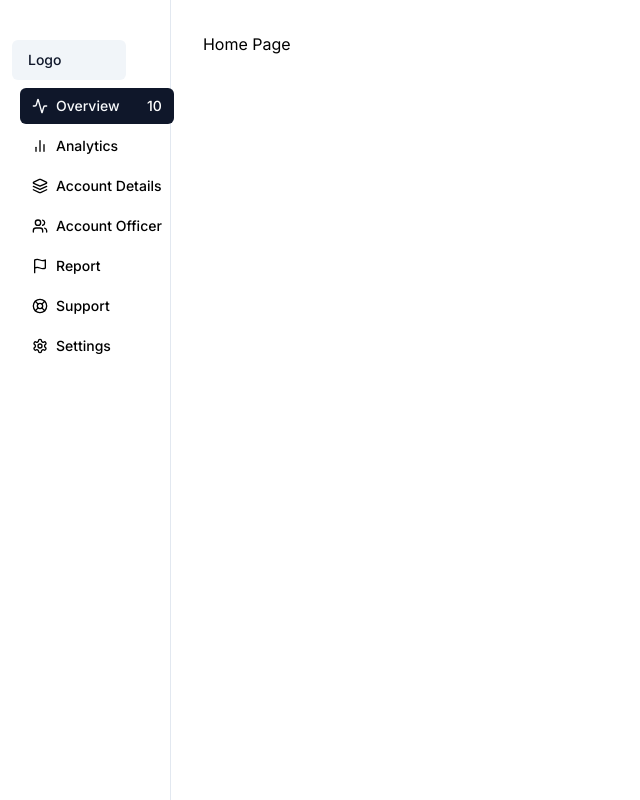
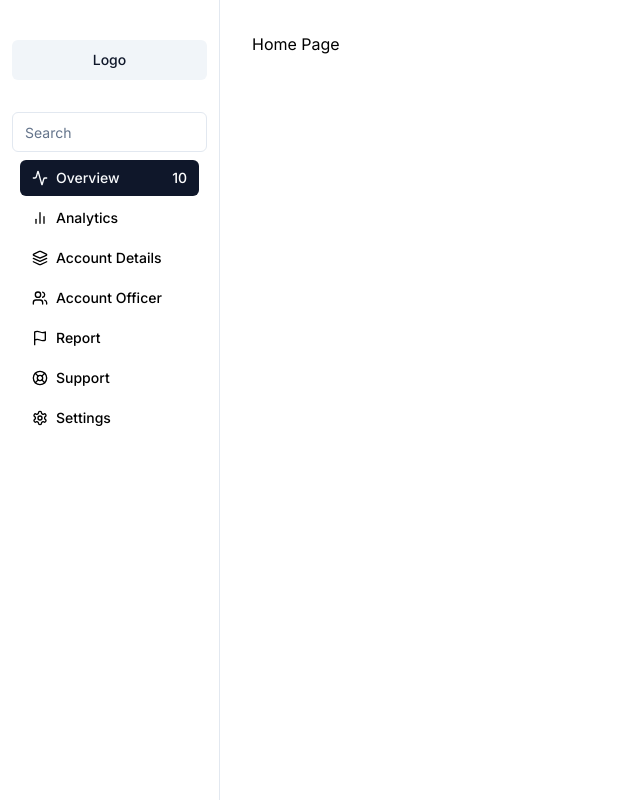
Before and after one commit to Drifty-Cyber/o-dash-next, a Next.js app: page / in a window 1280 px wide. Shown: the whole page, without its empty margins (0-640 px from the left). Built offline with nearby package versions, Linux system fonts and the light colour scheme; what tailwindcss-debug-screens would draw is missing.

Commit message:
chore: add search

```diff
--- a/components/SideNavbar.tsx
+++ b/components/SideNavbar.tsx
@@ -4,30 +4,31 @@ import * as React from "react";
 import { Nav } from "./ui/nav";
 import {
   Activity,
-  Archive,
-  ArchiveX,
   BarChart2,
-  File,
   Flag,
   Layers,
   LifeBuoy,
-  Send,
+  Search,
   Settings,
-  Trash2,
   Users,
 } from "lucide-react";
 import { Button } from "./ui/button";
+import { Input } from "./ui/input";
 
 type props = {};
 
 export default function SideNavBar({}: props) {
   const [isCollapsed, setIsCollapsed] = React.useState(false);
   return (
-    <div className="relative min-w-[80px] border-r px-3 pb-10 pt-10">
-      <div className="w-full">
-        <Button variant="secondary" className="pr-16">
+    <div className="relative min-w-[220px] border-r px-3 pb-10 pt-10">
+      <div className="mb-8">
+        <Button variant="secondary" className="w-full">
           Logo
         </Button>
+      </div>
+
+      <div>
+        <Input type="search" placeholder="Search" />
       </div>
 
       <Nav
```
